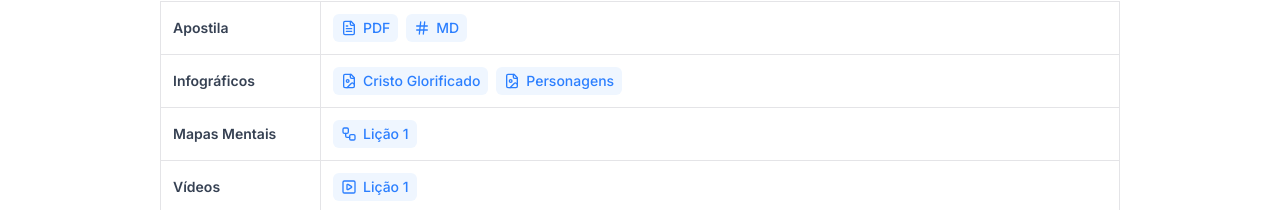
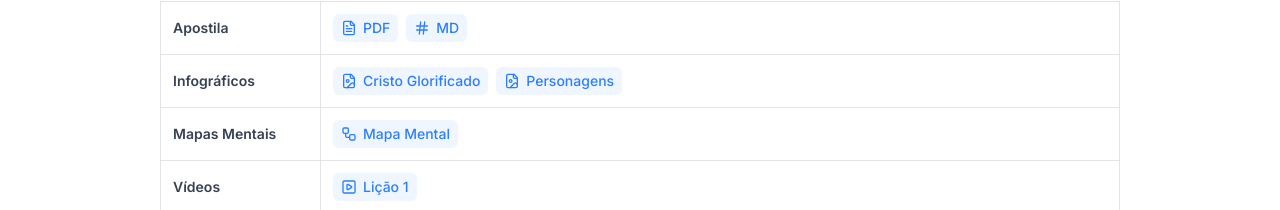
Before and after one commit to oceanodg/ocn-institucional-v4, a Next.js app: page /oceano-academy/materiais-didaticos/apocalipse in a window 1280 px wide. Shown: the part 404-614 px from the top of the page. Built offline with nearby package versions, Linux system fonts and the light colour scheme.

Commit message:
fix: update link and text for Lição 1 to Mapa Mental in CursoApocalipse component

```diff
--- a/app/(site)/oceano-academy/materiais-didaticos/apocalipse/page.tsx
+++ b/app/(site)/oceano-academy/materiais-didaticos/apocalipse/page.tsx
@@ -79,9 +79,9 @@ export default function CursoApocalipse() {
               </TableCell>
               <TableCell>
                 <TableCellLinksContainer>
-                  <LinkSmall href="https://drive.google.com/file/d/1_D_1MZ0XBNg-jGyhngs9BXwHilNKhgrd/view?usp=drive_link">
+                  <LinkSmall href="https://whimsical.com/ocn7/ocn-escola-biblica-GgrjZLEXpFtuzvGrxYkM7b">
                     <Workflow className="size-4" />
-                    Lição 1
+                    Mapa Mental
                   </LinkSmall>
                 </TableCellLinksContainer>
               </TableCell>
```
